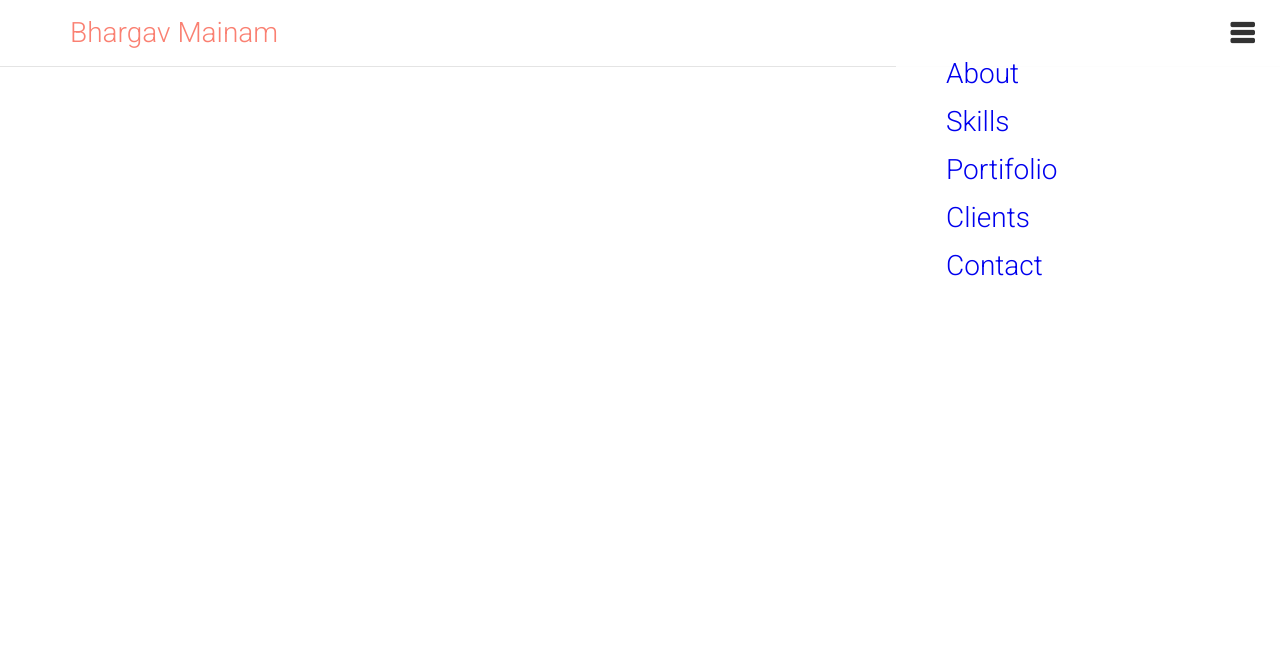
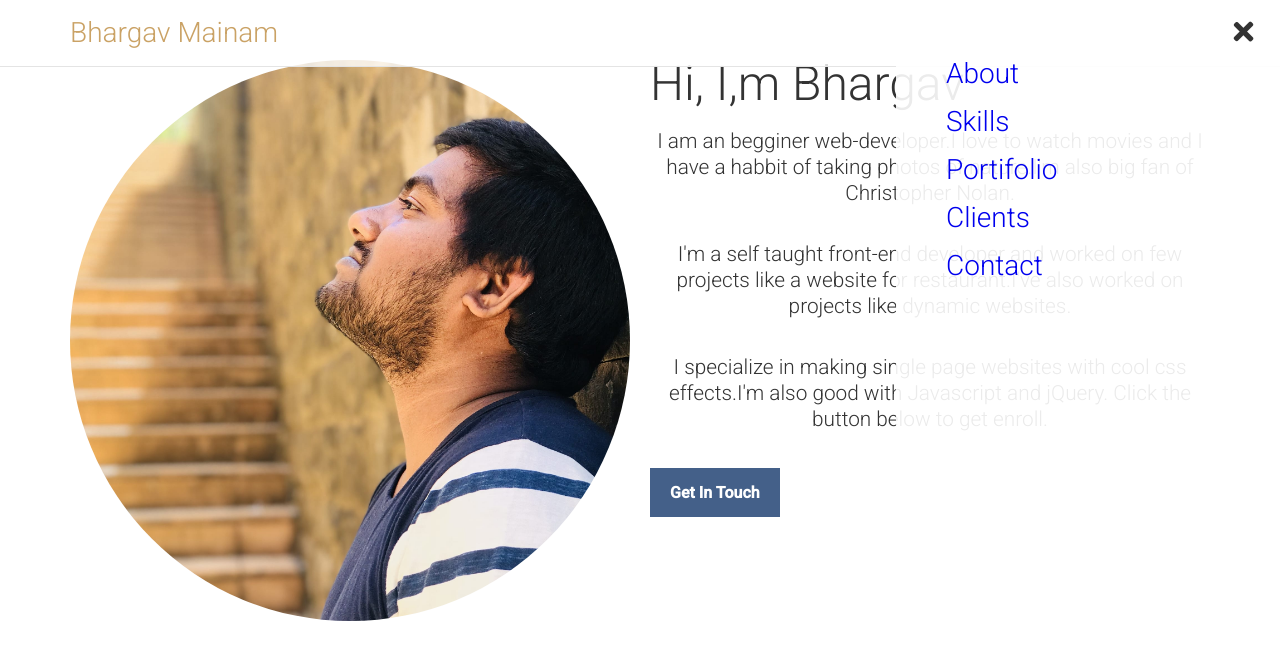
Before and after one commit to Bhargavmainam/My-Portifolio, a plain HTML site: page index.html in a window 1280 px wide. Both pictures are taken after a click on the element 1242 px from the left and 37 px from the top of the page. Shown: the top 660 px of the page. Drawn offline with nearby package versions, Linux system fonts and the light colour scheme.

Commit message:
added transitions

```diff
--- a/css/menu.css
+++ b/css/menu.css
@@ -14,20 +14,35 @@
     font-size: 28px;
     transition: all 800ms ease-out;
 }
+.menu-toggle.close .fa{
+    transform: rotate(180deg);
+}
+.menu-toggle.close .fa:nth-child(1){
+    transform: rotate(45deg) translate(5px, 5px);
+}
+.menu-toggle.close .fa:nth-child(2){
+    opacity: 0;
+}
+.menu-toggle.close .fa:nth-child(3){
+    transform: rotate(-45deg) translate(7px, -6px);
+}
 .menu{
     position: fixed;
     top: 0;
     right: 0;
     width: 30%;
-    visibility: visible;
+    visibility: hidden;
     background: rgba(255, 255, 255, 0.9);
     height: 100vh;
     padding: 50px;
     box-sizing: border-box;
     border-bottom: 1px solid #e4e4e4;
+    transform: translate3d(100%, 0, 0);
+    transition: all 600ms ease-out;
 }
-.menu-show{
-
+.menu.show{
+  visibility: visible;
+  transform: translate3d(0, 0, 0);
 }
 
 .menu-nav{
@@ -41,3 +56,19 @@
     text-decoration: none;
     font-size: 28px;
 }
+
+@media(max-width:1200px){
+    .menu{
+        width: 40%;
+    }
+}
+@media(max-width:992px){
+    .menu{
+        width: 50%;
+    }
+}
+@media(max-width:768px){
+    .menu{
+        width: 100%;
+    }
+}
--- a/css/style.css
+++ b/css/style.css
@@ -24,6 +24,53 @@ body, p, h1, h2, h3, h4, h5, h6, input, select, textarea{
 .text-area{
     height: 140px;
 }
+
+/* global styling */
+.section{
+    padding: 60px 20px;
+    border-bottom: 1px solid #f1f1f1;
+}
+.section-title{
+    font-size: 3rem;
+    line-height: 1;
+    text-align: center;
+    margin: 0;
+}
+.lead{
+    line-height: 1.25;
+    font-size: 1.3rem;
+    text-align: center;
+    margin-bottom: 35px;
+
+}
+.text-center{
+    text-align: center;
+}
+.text-left{
+    text-align: left;
+}
+.text-right{
+    text-align: right;
+}
+.image-rounded{
+    border-radius: 100%;
+}
+.btn{
+    box-sizing: border-box;
+    text-decoration: none;
+    display: inline-block;
+    background: #ccc;
+    color: #000;
+    padding: 15px 20px;
+    border: none;
+    font-weight: bold;
+}
+.btn-primary{
+    background-color: #446089;
+    color: #fff;
+}
+
+
 /* header */
 .site-header{
     position: fixed;
@@ -37,5 +84,5 @@ body, p, h1, h2, h3, h4, h5, h6, input, select, textarea{
 }
 .bhar a{
     text-decoration: none;
-    color: salmon;
+    color:#CAA265;
 }
--- a/index.html
+++ b/index.html
@@ -49,10 +49,43 @@
             </div>
         </div>
     </header>
+    <!-- About section -->
     <section class="section" id="about">
-
+        <div class="container">
+            <div class="row">
+                <div class="col6">
+                    <img src="images/bhar.jpg" alt="bhargav" id="avatar" class="image-rounded">
+                </div>
+                <div class="col6">
+                    <header class="section-header">
+                        <h1 class="section-title site-title text-left">
+                            Hi, I,m Bhargav
+                        </h1>
+                        <p class="lead">
+                            I am an begginer web-developer.I love to watch movies and I have a habbit of taking photos
+                            of nature.I'm also big fan of Christopher Nolan.
+                        </p>
+                        <p class="lead">
+                            I'm a self taught front-end developer and worked on few projects like a website for
+                            restaurant.I've also worked on
+                            projects like dynamic websites.
+                        </p>
+                        <p class="lead">
+                            I specialize in making single page websites with cool css effects.I'm also good with
+                            Javascript and jQuery. Click the button below to get enroll.
+                        </p>
+                        <a href="#contact" class="btn btn-primary">Get In Touch</a>
+                    </header>
+                </div>
+            </div>
+        </div>
     </section>
 
+    <!-- Scripts -->
+    <script src="https://code.jquery.com/jquery-3.6.0.js"
+        integrity="sha256-H+K7U5CnXl1h5ywQfKtSj8PCmoN9aaq30gDh27Xc0jk=" crossorigin="anonymous">
+        </script>
+    <script src="js/script.js"></script>
 </body>
 
 </html>
--- /dev/null
+++ b/js/script.js
@@ -0,0 +1,11 @@
+jQuery(document).ready(function ($) {
+    // toggle nav menu on button click
+    var $root = $('html, body'),
+        menu_toggle = $('.menu-toggle');
+    menu_toggle.on('click', function () {
+        var $this = $(this);
+
+        $this.toggleClass('close');
+        $('.menu, .menu-nav, .menu-nav-item').toggleClass('show');
+    });
+});
```
Also changed, not shown: images/bhar.jpg (added).
